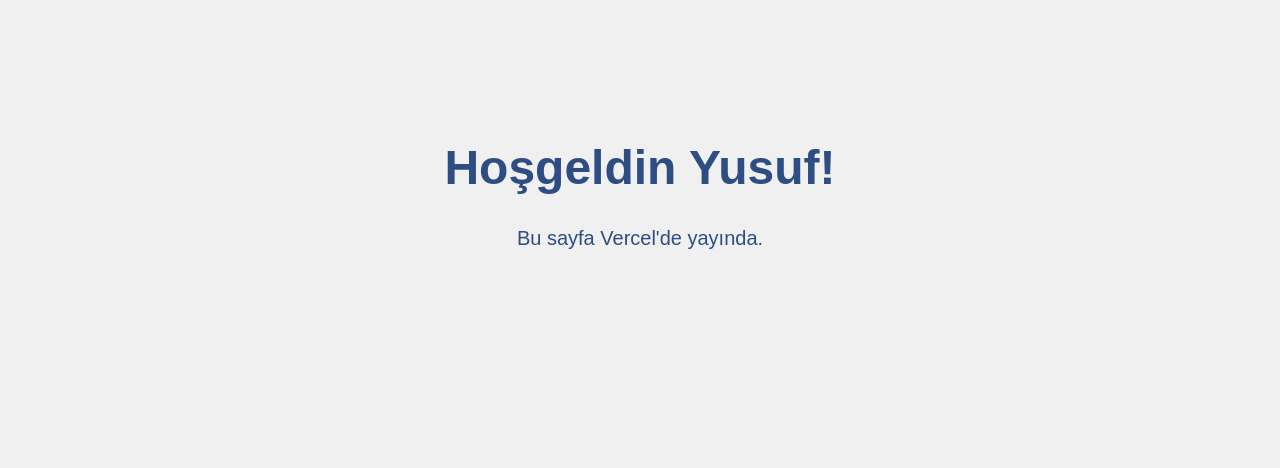
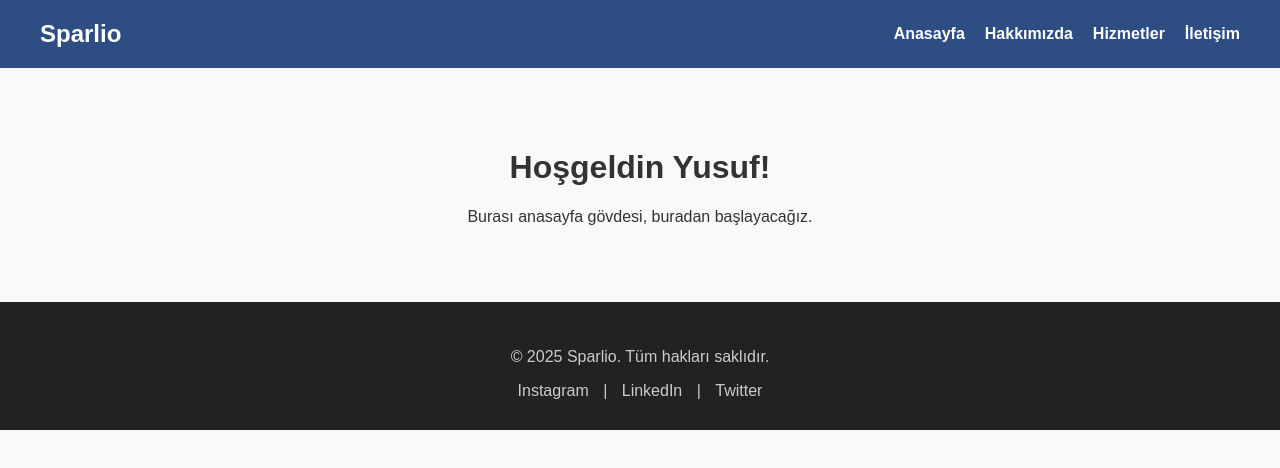
Before and after one commit to yusufoz41/demo-site, a plain HTML site: page index.html in a window 1280 px wide. Drawn offline with Linux system fonts and the light colour scheme.

Commit message:
Add files via upload

```diff
--- a/index.html
+++ b/index.html
@@ -4,11 +4,34 @@
 <head>
     <meta charset="UTF-8">
     <meta name="viewport" content="width=device-width, initial-scale=1.0">
-    <title>Yusuf'un Demo Sitesi</title>
+    <title>Yusuf'un Sitesi</title>
     <link rel="stylesheet" href="style.css">
 </head>
 <body>
-    <h1>Hoşgeldin Yusuf!</h1>
-    <p>Bu sayfa Vercel'de yayında.</p>
+
+    <header>
+        <div class="logo">Sparlio</div>
+        <nav>
+            <ul>
+                <li><a href="#">Anasayfa</a></li>
+                <li><a href="#">Hakkımızda</a></li>
+                <li><a href="#">Hizmetler</a></li>
+                <li><a href="#">İletişim</a></li>
+            </ul>
+        </nav>
+    </header>
+
+    <main>
+        <h1>Hoşgeldin Yusuf!</h1>
+        <p>Burası anasayfa gövdesi, buradan başlayacağız.</p>
+    </main>
+
+    <footer>
+        <p>© 2025 Sparlio. Tüm hakları saklıdır.</p>
+        <div class="social">
+            <a href="#">Instagram</a> | <a href="#">LinkedIn</a> | <a href="#">Twitter</a>
+        </div>
+    </footer>
+
 </body>
 </html>
--- a/style.css
+++ b/style.css
@@ -1,16 +1,53 @@
 
 body {
+    margin: 0;
     font-family: Arial, sans-serif;
-    background-color: #f0f0f0;
-    color: #2e4e83;
-    text-align: center;
-    padding: 100px 20px;
+    background: #f9f9f9;
+    color: #333;
 }
 
-h1 {
-    font-size: 48px;
+header {
+    background: #2e4e83;
+    color: white;
+    display: flex;
+    justify-content: space-between;
+    align-items: center;
+    padding: 20px 40px;
 }
 
-p {
-    font-size: 20px;
+.logo {
+    font-size: 24px;
+    font-weight: bold;
 }
+
+nav ul {
+    list-style: none;
+    display: flex;
+    gap: 20px;
+    margin: 0;
+    padding: 0;
+}
+
+nav a {
+    color: white;
+    text-decoration: none;
+    font-weight: 600;
+}
+
+main {
+    padding: 60px 40px;
+    text-align: center;
+}
+
+footer {
+    background: #222;
+    color: #ccc;
+    text-align: center;
+    padding: 30px 20px;
+}
+
+footer a {
+    color: #ccc;
+    text-decoration: none;
+    margin: 0 10px;
+}
```
